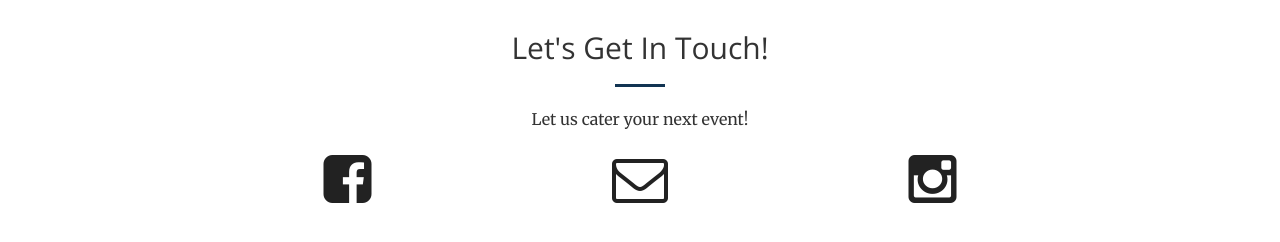
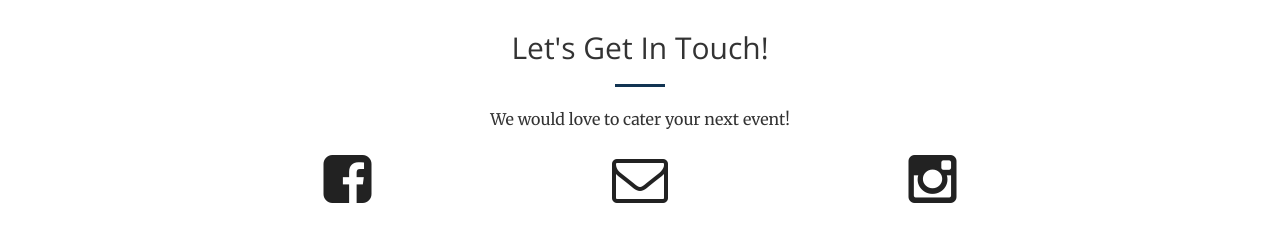
Before and after one commit to armstrongamberly/pacific-pizza-co, a Jekyll site: the page built from index.html, in a window 1280 px wide and 900 px high, scrolled down 2080 px. Shown: the part 593-835 px from the top of the window. Built offline with Jekyll 4.4.1, drawn with Linux system fonts in a browser that asks for light colours; some web fonts are replaced.

Commit message:
updated contact section

```diff
--- a/_includes/contact.html
+++ b/_includes/contact.html
@@ -4,7 +4,7 @@
             <div class="col-lg-8 col-lg-offset-2 text-center">
                 <h2 class="section-heading">Let's Get In Touch!</h2>
                 <hr class="primary">
-                <p>Let us cater your next event!</p>
+                <p>We would love to cater your next event!</p>
             </div>
         <div class="col-lg-2 col-lg-offset-2 text-center">
             <a href="https://facebook.com/pacificpizzaco" target="_blank">
```
